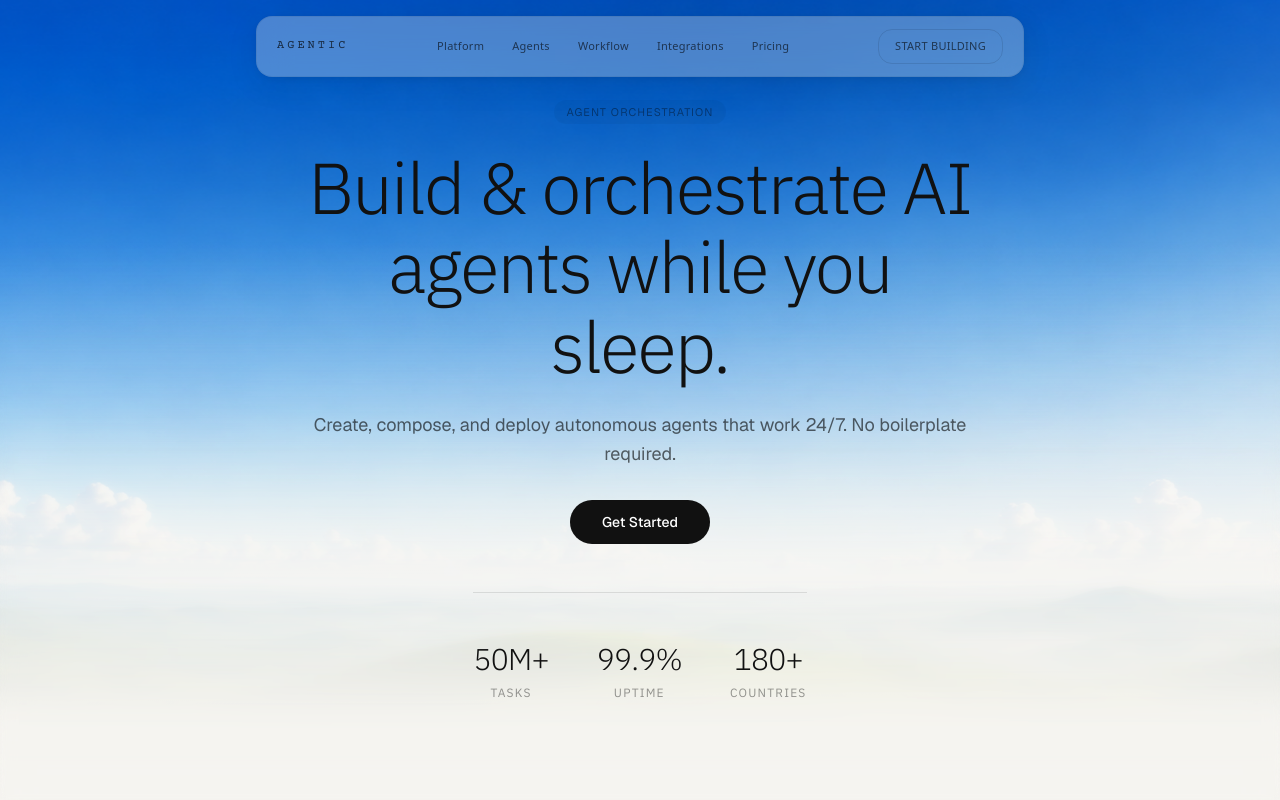
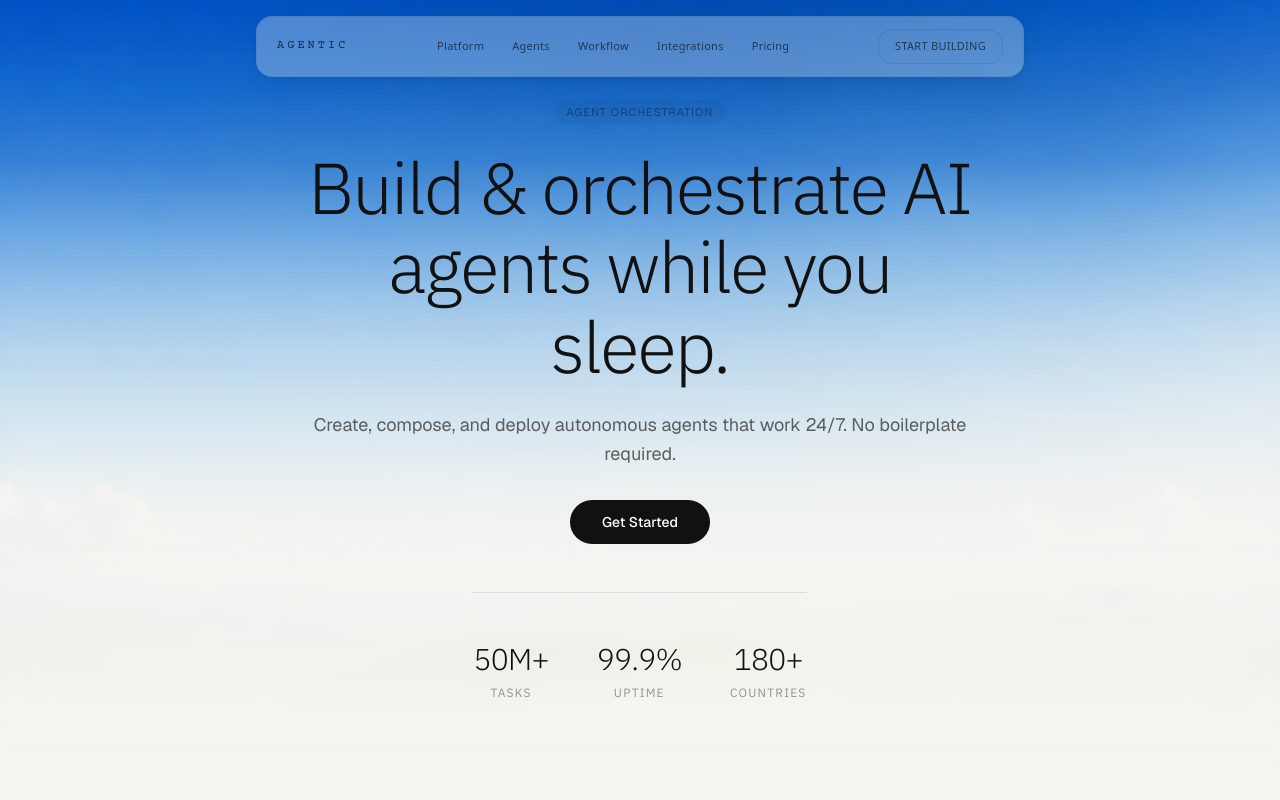
Before and after one commit to Anukalpdixit/agentic-build-orchestrate-a, a Next.js app: page / in a window 1280 px wide. Shown: the top 800 px of the page. Built offline with nearby package versions, Linux system fonts and the light colour scheme.

Commit message:
feat: adjust gradient and blur backdrop layers for visual enhancement

```diff
--- a/app/page.tsx
+++ b/app/page.tsx
@@ -122,11 +122,11 @@ export default function AgenticPage() {
         />
 
         {/* Progressive blur + light gradient rising from bottom */}
-        <div className="absolute inset-x-0 bottom-0 z-10 pointer-events-none" style={{ height: "70%", background: "linear-gradient(to top, #F5F4F0 0%, #F5F4F0 15%, rgba(245,244,240,0.9) 30%, rgba(245,244,240,0.6) 50%, rgba(245,244,240,0.2) 70%, transparent 100%)" }} />
+        <div className="absolute inset-x-0 bottom-0 z-10 pointer-events-none" style={{ height: "100%", background: "linear-gradient(to top, #F5F4F0 0%, #F5F4F0 12%, rgba(245,244,240,0.95) 25%, rgba(245,244,240,0.8) 40%, rgba(245,244,240,0.5) 60%, rgba(245,244,240,0.15) 80%, transparent 100%)" }} />
         {/* Backdrop blur layers — progressively lighter toward top */}
-        <div className="absolute inset-x-0 bottom-0 z-10 pointer-events-none" style={{ height: "25%", backdropFilter: "blur(16px)", WebkitBackdropFilter: "blur(16px)", maskImage: "linear-gradient(to top, black 0%, transparent 100%)", WebkitMaskImage: "linear-gradient(to top, black 0%, transparent 100%)" }} />
-        <div className="absolute inset-x-0 bottom-0 z-10 pointer-events-none" style={{ height: "45%", backdropFilter: "blur(8px)", WebkitBackdropFilter: "blur(8px)", maskImage: "linear-gradient(to top, black 0%, transparent 100%)", WebkitMaskImage: "linear-gradient(to top, black 0%, transparent 100%)" }} />
-        <div className="absolute inset-x-0 bottom-0 z-10 pointer-events-none" style={{ height: "60%", backdropFilter: "blur(3px)", WebkitBackdropFilter: "blur(3px)", maskImage: "linear-gradient(to top, black 0%, transparent 100%)", WebkitMaskImage: "linear-gradient(to top, black 0%, transparent 100%)" }} />
+        <div className="absolute inset-x-0 bottom-0 z-10 pointer-events-none" style={{ height: "35%", backdropFilter: "blur(16px)", WebkitBackdropFilter: "blur(16px)", maskImage: "linear-gradient(to top, black 0%, transparent 100%)", WebkitMaskImage: "linear-gradient(to top, black 0%, transparent 100%)" }} />
+        <div className="absolute inset-x-0 bottom-0 z-10 pointer-events-none" style={{ height: "55%", backdropFilter: "blur(8px)", WebkitBackdropFilter: "blur(8px)", maskImage: "linear-gradient(to top, black 0%, transparent 100%)", WebkitMaskImage: "linear-gradient(to top, black 0%, transparent 100%)" }} />
+        <div className="absolute inset-x-0 bottom-0 z-10 pointer-events-none" style={{ height: "75%", backdropFilter: "blur(3px)", WebkitBackdropFilter: "blur(3px)", maskImage: "linear-gradient(to top, black 0%, transparent 100%)", WebkitMaskImage: "linear-gradient(to top, black 0%, transparent 100%)" }} />
 
         {/* Centered content container */}
         <div className="relative z-30 flex flex-col items-center justify-center max-w-3xl px-6 md:px-12 py-20 text-center">
```
